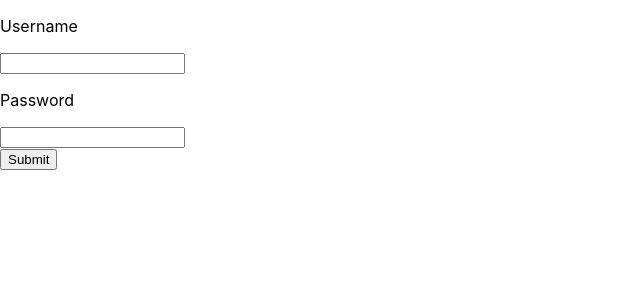
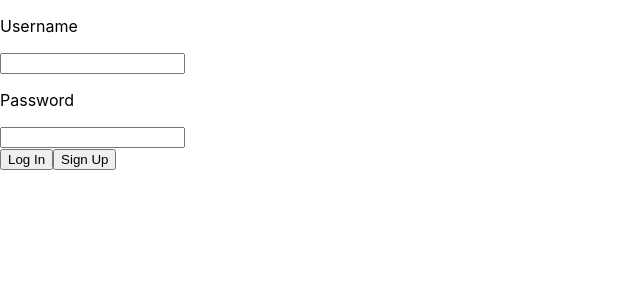
Before and after one commit to chrxtopher/fakestore-frontend, a React (Create React App) app: page / in a window 1280 px wide. Shown: the top 300 px of the page, without its empty margins (0-640 px from the left). Built offline with nearby package versions, Linux system fonts and the light colour scheme.

Commit message:
Implemented submit and navigation buttons

```diff
--- a/src/components/LoginForm.jsx
+++ b/src/components/LoginForm.jsx
@@ -1,4 +1,5 @@
 import React from "react";
+import NavButton from "./NavButton";
 import SubmitButton from "./SubmitButton";
 
 function LoginForm() {
@@ -18,7 +19,8 @@ function LoginForm() {
         <input type="text" id="password" />
       </label>
       <div className="form-buttons">
-        <SubmitButton title="Submit" />
+        <SubmitButton title="Log In" />
+        <NavButton url="/signup" title="Sign Up" />
       </div>
     </form>
   );
```
